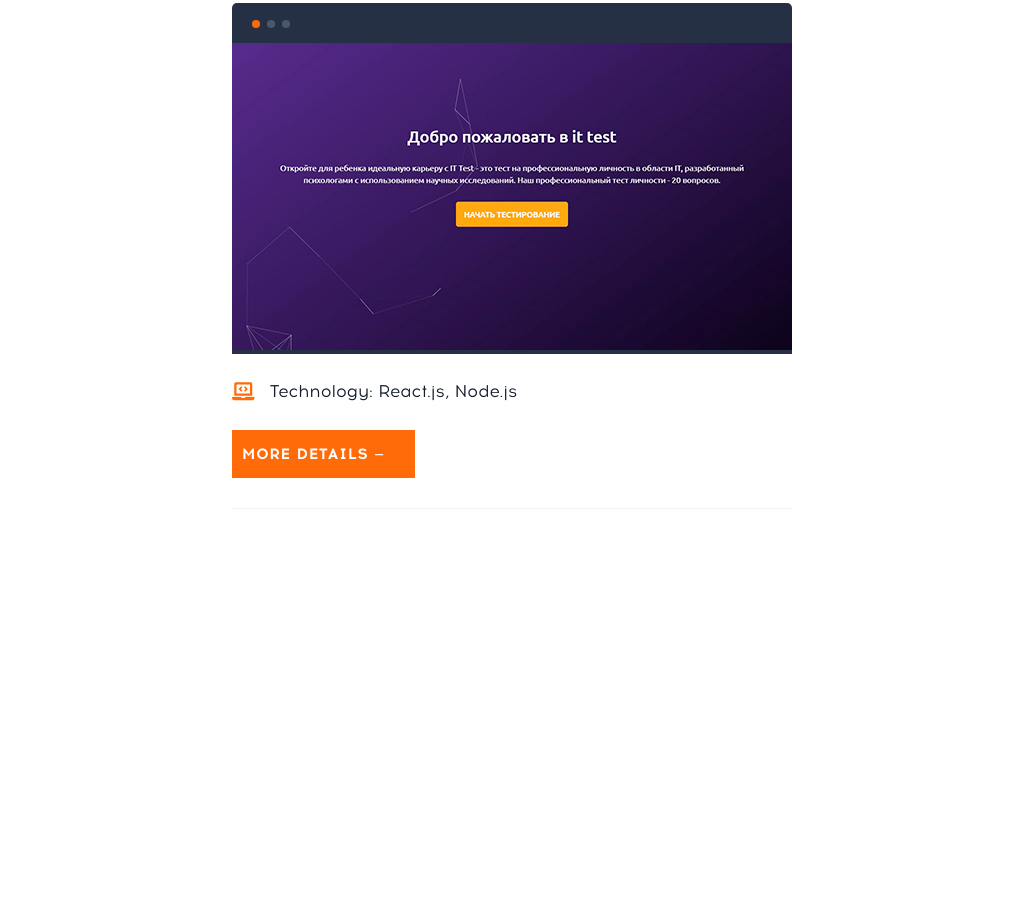
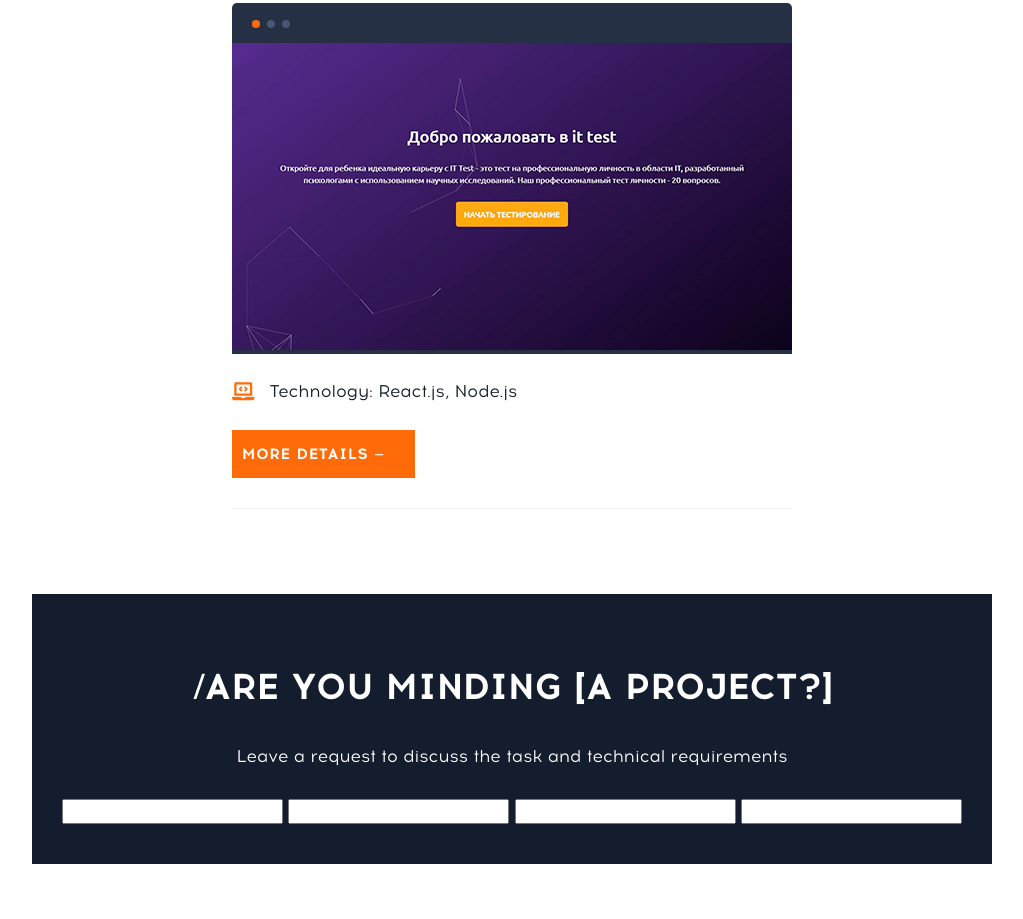
Before and after one commit to OShandruk/portfolio, a plain HTML site: page index.html in a window 1280 px wide. Shown: the part 5224-6143 px from the top of the page, without its empty margins (128-1151 px from the left). Before the commit the page ends 5788 px from the top, so only its background shows below. Drawn offline with Linux system fonts and the light colour scheme.

Commit message:
callback-form commit

```diff
--- a/css/style.css
+++ b/css/style.css
@@ -465,3 +465,36 @@
 .team-project-item:last-child {
   margin-bottom: 0;
 }
+/* CALLBACK FORM SECTION  */
+.callback-form {
+}
+.container {
+}
+.callaback-form-container {
+  background: var(--c-dark);
+  padding: 35px 30px 40px 30px;
+}
+.callback-form-title {
+  font-weight: bold;
+  font-size: 36px;
+  line-height: 43px;
+  text-align: center;
+  text-transform: uppercase;
+  color:var(--txt-c-light);
+
+}
+.callback-form-desc {
+  margin-bottom: 30px;
+  font-size: 17px;
+  line-height: 150%;
+  text-align: center;
+  color:var(--txt-c-light);
+}
+.callback-form-name {
+}
+.callback-form-email {
+}
+.callback-form-phone {
+}
+.callback-form-submit {
+}
--- a/index.html
+++ b/index.html
@@ -276,7 +276,20 @@
          </div>
       </div>
    </section>
-
+<!-- COLLBACK FORM SECTION  -->
+<section class="callback-form">
+   <div class="container">
+      <form action="" class="callaback-form-container">
+         <h3 class="callback-form-title">/Are you minding [a project?]</h3>
+         <div class="callback-form-desc">Leave a request to discuss the task and technical requirements
+         </div>
+         <input type="text" class="callback-form-name">
+         <input type="text" class="callback-form-email">
+         <input type="text" class="callback-form-phone">
+         <input type="text" class="callback-form-submit">
+      </form>
+   </div>
+</section>
 
 
 </body>
```
